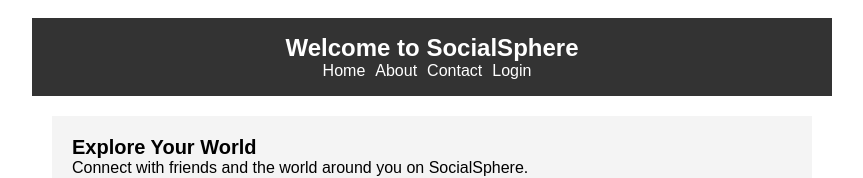
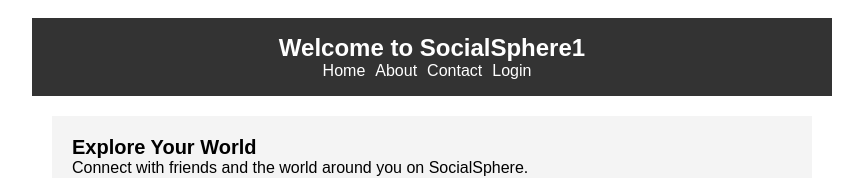
Before and after one commit to TheRealArpit/Unityhub, a React (Create React App) app in the folder my-app/: page / in a window 1280 px wide. Shown: the top 178 px of the page, without its empty margins (208-1071 px from the left). Built offline with nearby package versions, Linux system fonts and the light colour scheme.

Commit message:
Global Reuseable Header

```diff
--- /dev/null
+++ b/my-app/src/Header.js
@@ -0,0 +1,21 @@
+import React from 'react';
+import { Link } from 'react-router-dom';
+
+// Define the Header component
+const Header = ({ name }) => {
+    return (
+        <header>
+            <h1>{ name }</h1>
+            <nav>
+                <ul>
+                    <li><Link to="/">Home</Link></li>
+                    <li><Link to="/about">About</Link></li>
+                    <li><Link to="/contact">Contact</Link></li>
+                    <li><Link to="/login">Login</Link></li>
+                </ul>
+            </nav>
+        </header>
+    );
+};
+
+export default Header;
--- a/my-app/src/HomePage.js
+++ b/my-app/src/HomePage.js
@@ -1,22 +1,6 @@
 import React from 'react';
 import { Link } from 'react-router-dom';
-
-// Define the Header component
-const Header = () => {
-    return (
-        <header>
-            <h1>Welcome to SocialSphere</h1>
-            <nav>
-                <ul>
-                    <li><Link to="/">Home</Link></li>
-                    <li><Link to="/about">About</Link></li>
-                    <li><Link to="/contact">Contact</Link></li>
-                    <li><Link to="/login">Login</Link></li>
-                </ul>
-            </nav>
-        </header>
-    );
-};
+import Header from './Header';
 
 // Define the Main component
 const MainContent = () => {
@@ -47,7 +31,7 @@ const Footer = () => {
 const HomePage = () => {
     return (
         <div className="container">
-            <Header />
+            <Header name = "Welcome to SocialSphere1" />
             <MainContent />
             <Footer />
         </div>
--- a/my-app/src/LoginPage.js
+++ b/my-app/src/LoginPage.js
@@ -1,30 +1,13 @@
 import React from 'react';
 import { Link } from 'react-router-dom';
-
-// Define the Header component
-const Header = () => {
-    return (
-        <header>
-            <h1>Login</h1>
-            <nav>
-                <ul>
-                    <li><Link to="/">Home</Link></li>
-                    <li><Link to="/about">About</Link></li>
-                    <li><Link to="/contact">Contact</Link></li>
-                    <li><Link to="/login">Login</Link></li>
-                </ul>
-            </nav>
-        </header>
-    );
-};
-
+import Header from './Header';
 
 
 // Define the HomePage component
 const LoginPage = () => {
     return (
         <div className="container">
-            <Header />
+            <Header name="Login" />
         </div>
     );
 };
```
